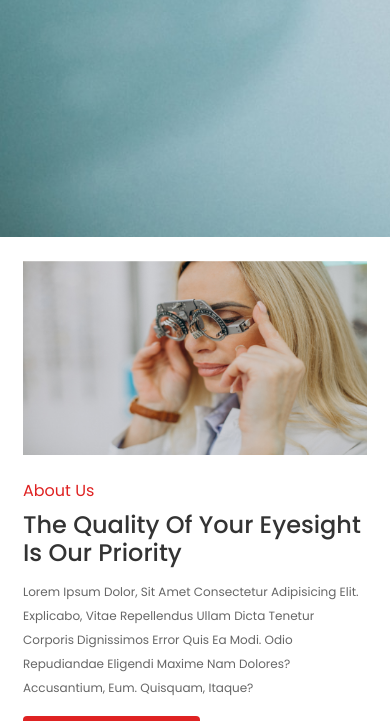
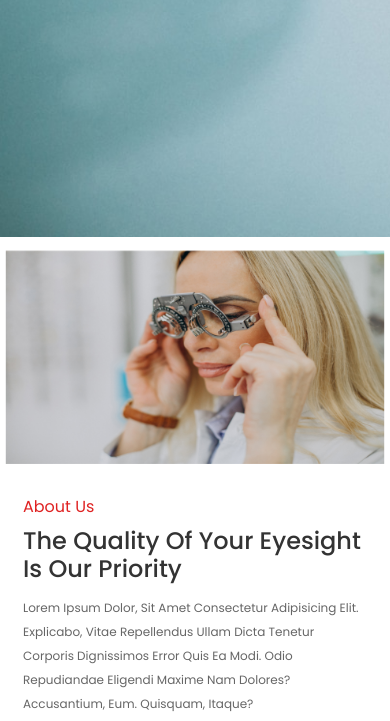
Before and after one commit to Greemi1/Oculist-Website, a PHP site: page / in a window 390 px wide, with the pointer over the restyled element. Shown: the part 655-1376 px from the top of the page. Run offline with PHP 8.4, Linux system fonts and the light colour scheme.

Commit message:
add animations for about image and services image

```diff
--- a/style.css
+++ b/style.css
@@ -133,6 +133,11 @@ section {
     min-height: 50vh;
 }
 
+.about .image img:hover {
+    transform: scale(1.1);
+    padding-right: 5rem;
+}
+
 .about .content span {
     font-size: 2rem;
     color: var(--red);
@@ -172,6 +177,10 @@ section {
 .services .box-container .box img {
     margin: 1rem 0;
     height: 5rem;
+}
+
+.services .box-container .box:hover img {
+    transform: translateY(-1rem);
 }
 
 
@@ -466,6 +475,12 @@ section {
         width: auto;
     }
 
+    .about .image img:hover {
+        transform: scale(1.1);
+        padding-right: 0;
+        padding-bottom: 2rem;
+    }
+
 }
 
 @media(max-width: 450px) {
```
